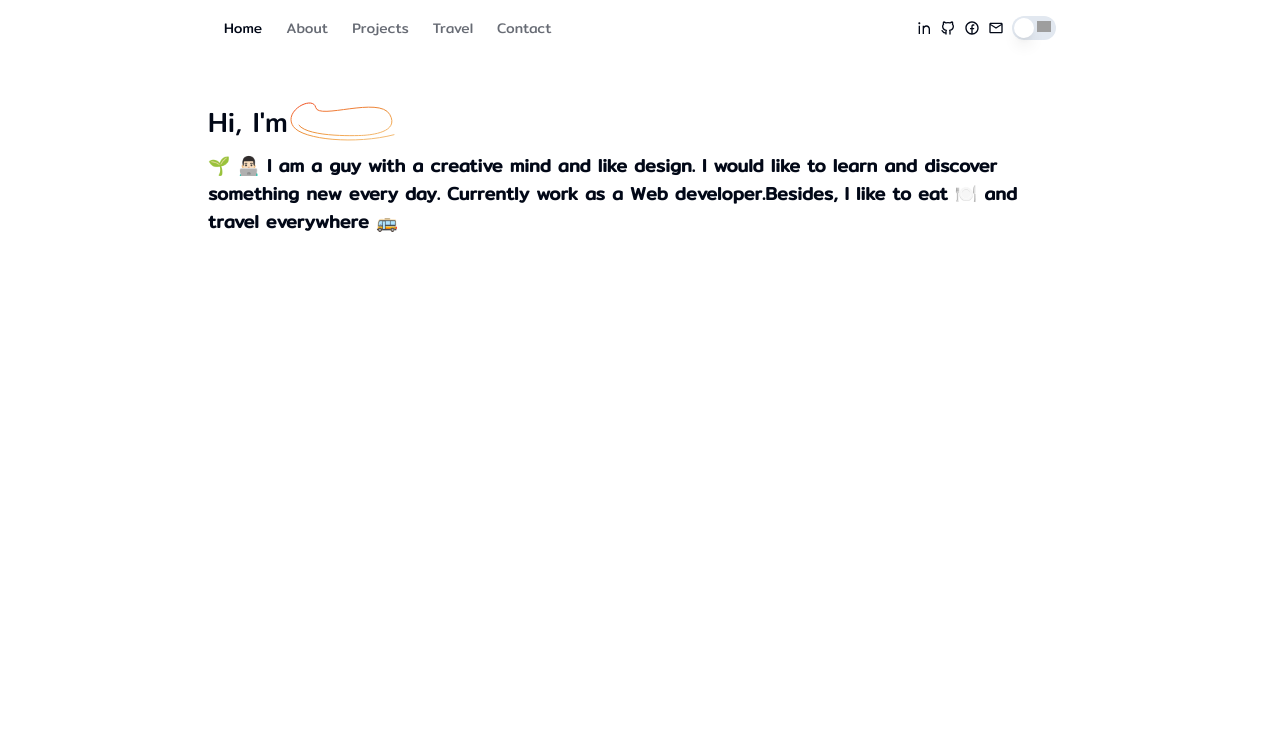
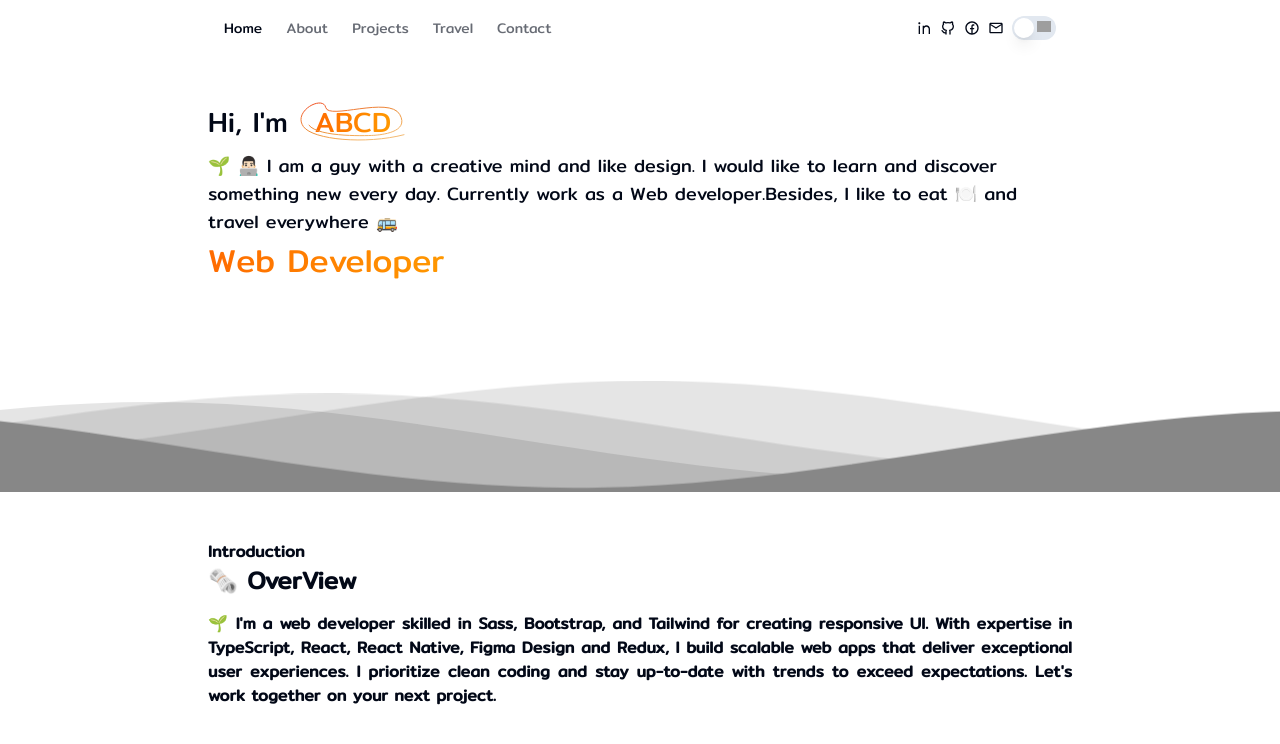
Before and after one commit to khoiyahoo/dinhminhkhoi-appv2, a Next.js app: page / in a window 1280 px wide. Shown: the top 744 px of the page. Built offline with nearby package versions, Linux system fonts and the light colour scheme; grey boxes are pictures that could not be loaded.

Commit message:
feat: add hero home section

```diff
--- a/package.json
+++ b/package.json
@@ -58,6 +58,7 @@
     "react-hook-form": "^7.53.0",
     "react-icons": "^5.3.0",
     "react-resizable-panels": "^2.1.1",
+    "react-type-animation": "^3.2.0",
     "recharts": "^2.12.7",
     "sonner": "^1.5.0",
     "tailwind-merge": "^2.5.2",
--- a/src/myComponents/Header/index.tsx
+++ b/src/myComponents/Header/index.tsx
@@ -22,7 +22,7 @@ const Header: FC = () => {
 
   return (
     <header className="sticky top-0 z-50 w-full border-border/40 bg-background/95 backdrop-blur supports-[backdrop-filter]:bg-background/60">
-      <div className="container flex h-14 max-w-screen-2xl items-center max-sm:justify-between sm:pl-56 sm:pr-56">
+      <div className="container flex h-14 max-w-screen-2xl items-center max-sm:justify-between xl:pl-56 xl:pr-56">
         <div className="hidden sm:flex">
           <nav className="flex items-center gap-4 text-sm lg:gap-6">
             {ROUTES.map((item, index) => (
@@ -59,6 +59,7 @@ const Header: FC = () => {
                 <Link
                   key={index}
                   href={item.link}
+                  target="_blank"
                   className="transition-colors font-medium"
                 >
                   {theme === "dark" ? <IconDark /> : <IconLight />}
--- a/src/myComponents/HeroHomeContainer/index.tsx
+++ b/src/myComponents/HeroHomeContainer/index.tsx
@@ -1,5 +1,6 @@
 import { type FC } from "react";
 import Typography from "@/myComponents/Typography";
+import { TypeAnimation } from "react-type-animation";
 
 const HeroHomeContainer: FC = () => {
   return (
@@ -47,13 +48,13 @@ const HeroHomeContainer: FC = () => {
               </svg>
             </div>
             <span className="animate-text bg-conversion-01 bg-clip-text text-transparent ml-[1rem]">
-              Khoi
+              ABCD
             </span>
           </Typography>
         </div>
         <Typography
           size="small"
-          type="bold"
+          type="regular"
           variant="p"
           className="mt-2 glitch text-text-100 text-lg"
         >
@@ -61,6 +62,19 @@ const HeroHomeContainer: FC = () => {
           learn and discover something new every day. Currently work as a Web
           developer.Besides, I like to eat 🍽️ and travel everywhere 🚌
         </Typography>
+        <TypeAnimation
+          sequence={["Web Developer", 1000, "A Freelancer", 1000]}
+          speed={50}
+          style={{
+            fontSize: "2em",
+            backgroundImage: "linear-gradient(92deg, #FF6B00 0%, #F90 100%)",
+            backgroundClip: "text",
+            color: "transparent",
+            position: "relative",
+          }}
+          cursor={true}
+          repeat={Infinity}
+        />
       </div>
     </div>
   );
--- a/src/myComponents/HeroSection/index.tsx
+++ b/src/myComponents/HeroSection/index.tsx
@@ -6,7 +6,7 @@ interface Props {
 const HeroSection: FC<Props> = ({ children }) => {
   return (
     <section className="mt-10">
-      <div className="container sm:px-52">{children}</div>
+      <div className="container xl:px-52">{children}</div>
     </section>
   );
 };
--- /dev/null
+++ b/src/myComponents/OverviewSection/index.tsx
@@ -0,0 +1,36 @@
+import { type FC } from "react";
+import Typography from "@/myComponents/Typography";
+
+const OverviewSection: FC = () => {
+  return (
+    <section className="rounded-t-3xl xl:rounded-t-[8.5rem] pt-12 h-[100vh]">
+      <div className="container xl:px-52">
+        <Typography size="normal" type="bold" variant="p">
+          Introduction
+        </Typography>
+        <Typography
+          size="normal"
+          type="bold"
+          variant="h4"
+          className="text-2xl "
+        >
+          🗞️ OverView
+        </Typography>
+        <Typography
+          size="normal"
+          type="bold"
+          variant="p"
+          className="mt-4 text-justify"
+        >
+          🌱 I&apos;m a web developer skilled in Sass, Bootstrap, and Tailwind
+          for creating responsive UI. With expertise in TypeScript, React, React
+          Native, Figma Design and Redux, I build scalable web apps that deliver
+          exceptional user experiences. I prioritize clean coding and stay
+          up-to-date with trends to exceed expectations. Let&apos;s work
+          together on your next project.
+        </Typography>
+      </div>
+    </section>
+  );
+};
+export default OverviewSection;
--- /dev/null
+++ b/src/myComponents/Wave/index.tsx
@@ -0,0 +1,60 @@
+import { cn } from "@/lib/utils";
+import { useTheme } from "next-themes";
+import { type FC } from "react";
+
+interface Props {
+  classNames?: string;
+}
+
+const Wave: FC<Props> = ({ classNames = "" }) => {
+  const { theme } = useTheme();
+  const isDarkMode = theme === "dark";
+
+  return (
+    <div className={cn("hero-area", classNames)}>
+      <svg
+        className="waves"
+        xmlns="http://www.w3.org/2000/svg"
+        xmlnsXlink="http://www.w3.org/1999/xlink"
+        viewBox="0 24 150 28"
+        preserveAspectRatio="none"
+        shape-rendering="auto"
+      >
+        <defs>
+          <path
+            id="gentle-wave"
+            d="M-160 44c30 0 58-18 88-18s 58 18 88 18 58-18 88-18 58 18 88 18 v44h-352z"
+          />
+        </defs>
+        <g className="parallax">
+          <use
+            xlinkHref="#gentle-wave"
+            x="48"
+            y="0"
+            fill={isDarkMode ? "rgba(255,255,255,0.7)" : "rgba(0,0,0,0.1)"}
+          />
+          <use
+            xlinkHref="#gentle-wave"
+            x="48"
+            y="3"
+            fill={isDarkMode ? "rgba(255,255,255,0.5)" : "rgba(0,0,0,0.1)"}
+          />
+          <use
+            xlinkHref="#gentle-wave"
+            x="48"
+            y="5"
+            fill={isDarkMode ? "rgba(255,255,255,0.3)" : "rgba(0,0,0,0.1)"}
+          />
+          <use
+            xlinkHref="#gentle-wave"
+            x="48"
+            y="7"
+            fill={isDarkMode ? "#dedede" : "#878787"}
+          />
+        </g>
+      </svg>
+    </div>
+  );
+};
+
+export default Wave;
--- a/src/pages/index.tsx
+++ b/src/pages/index.tsx
@@ -1,6 +1,8 @@
 import { type FC } from "react";
 import HeroSection from "@/myComponents/HeroSection";
 import HeroHomeContainer from "@/myComponents/HeroHomeContainer";
+import OverviewSection from "@/myComponents/OverviewSection";
+import Wave from "@/myComponents/Wave";
 
 const Home: FC = () => {
   return (
@@ -8,6 +10,8 @@ const Home: FC = () => {
       <HeroSection>
         <HeroHomeContainer />
       </HeroSection>
+      <Wave classNames="mt-40" />
+      <OverviewSection />
     </>
   );
 };
--- a/src/styles/globals.css
+++ b/src/styles/globals.css
@@ -59,6 +59,49 @@
     --chart-4: 280 65% 60%;
     --chart-5: 340 75% 55%;
   }
+  .hero-area {
+    position: relative;
+}
+
+.waves {
+    position: absolute;
+    width: 100%;
+    height: 15vh;
+    min-height: 100px;
+    max-height: 150px;
+    bottom: 0;
+    left: 0;
+}
+
+.parallax>use {
+    animation: move-forever 25s cubic-bezier(.55, .5, .45, .5) infinite;
+}
+
+.parallax>use:nth-child(1) {
+    animation-delay: -2s;
+    animation-duration: 7s;
+}
+
+.parallax>use:nth-child(2) {
+    animation-delay: -3s;
+    animation-duration: 10s;
+}
+
+.parallax>use:nth-child(3) {
+    animation-delay: -4s;
+    animation-duration: 13s;
+}
+
+.parallax>use:nth-child(4) {
+    animation-delay: -5s;
+    animation-duration: 20s;
+}
+@media (max-width: 768px) {
+  .waves {
+      height: 40px;
+      min-height: 40px;
+  }
+}
 }
 
 @layer base {
@@ -69,3 +112,27 @@
     @apply bg-background text-foreground;
   }
 }
+
+@layer utilities {
+  .dash {
+    stroke-dasharray: 1000;
+    stroke-dashoffset: 1000;
+    animation: dash 5s linear forwards;
+  }
+}
+
+@keyframes dash {
+	to {
+	  stroke-dashoffset: 0;
+	}
+}
+
+@keyframes move-forever {
+  0% {
+      transform: translate3d(-90px, 0, 0);
+  }
+
+  100% {
+      transform: translate3d(85px, 0, 0);
+  }
+}
--- a/tailwind.config.ts
+++ b/tailwind.config.ts
@@ -18,6 +18,14 @@ const config = {
       },
     },
     extend: {
+      backgroundImage: {
+        "conversion-01": "linear-gradient(92deg, #FF6B00 0%, #F90 100%)",
+        "conversion-02": "linear-gradient(92deg, #03AACE 0%, #49D8D8 100%)",
+        "conversion-disabled":
+          "linear-gradient(92deg, #D3D3D3 0%, #E2E2E2 100%)",
+        "conversion-transparent":
+          "linear-gradient(180deg, #DDE6ED 0%, rgba(217, 217, 217, 0.25) 100%)",
+      },
       colors: {
         border: "hsl(var(--border))",
         input: "hsl(var(--input))",
@@ -70,6 +78,11 @@ const config = {
           from: { height: "var(--radix-accordion-content-height)" },
           to: { height: "0" },
         },
+        dash: {
+          to: {
+            "stroke-dashoffset": "0",
+          },
+        },
       },
       animation: {
         "accordion-down": "accordion-down 0.2s ease-out",
```
Also changed, not shown: src/assets/images/bg-card.jpg (added), 1 other file (tests, documents, lock files or other folders).
